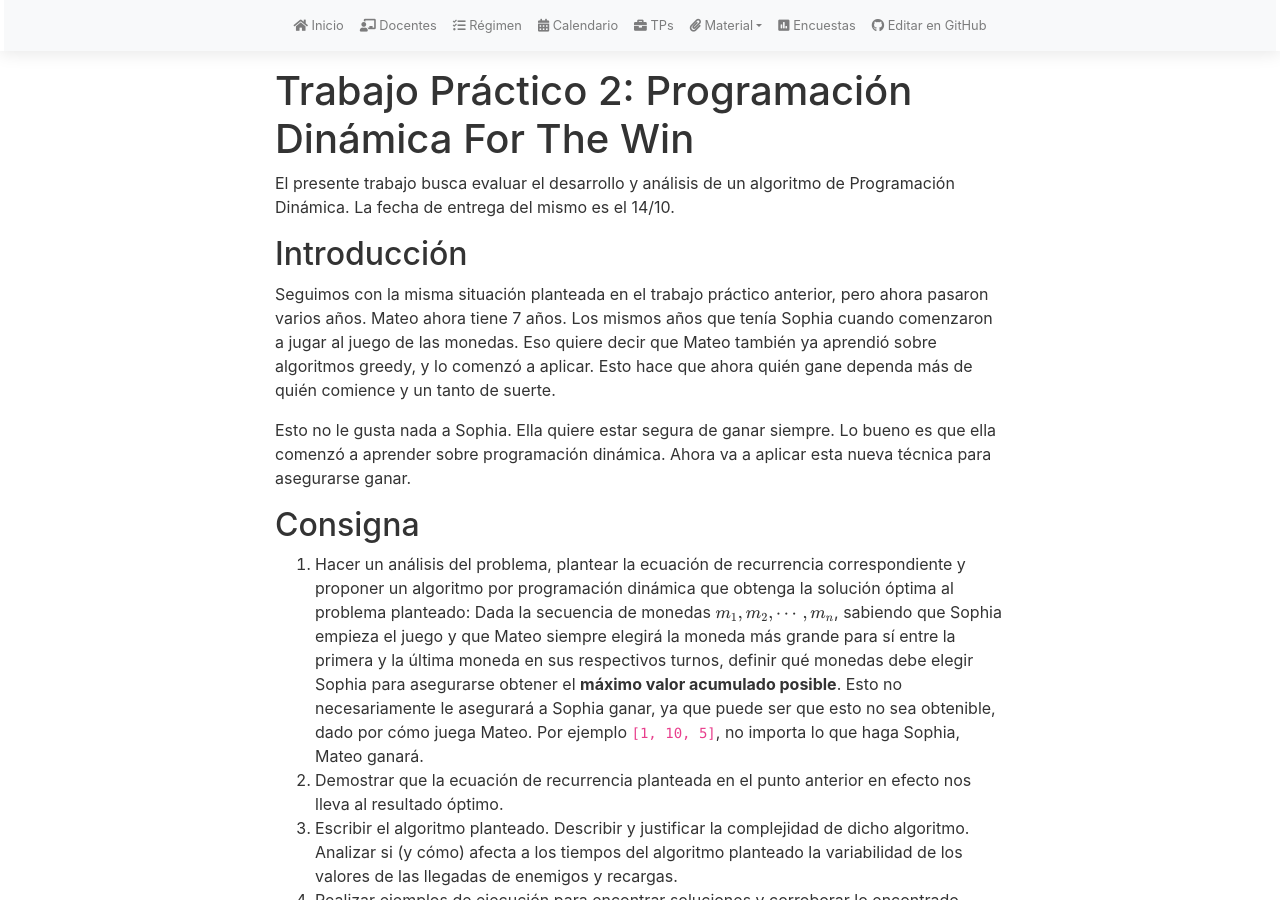
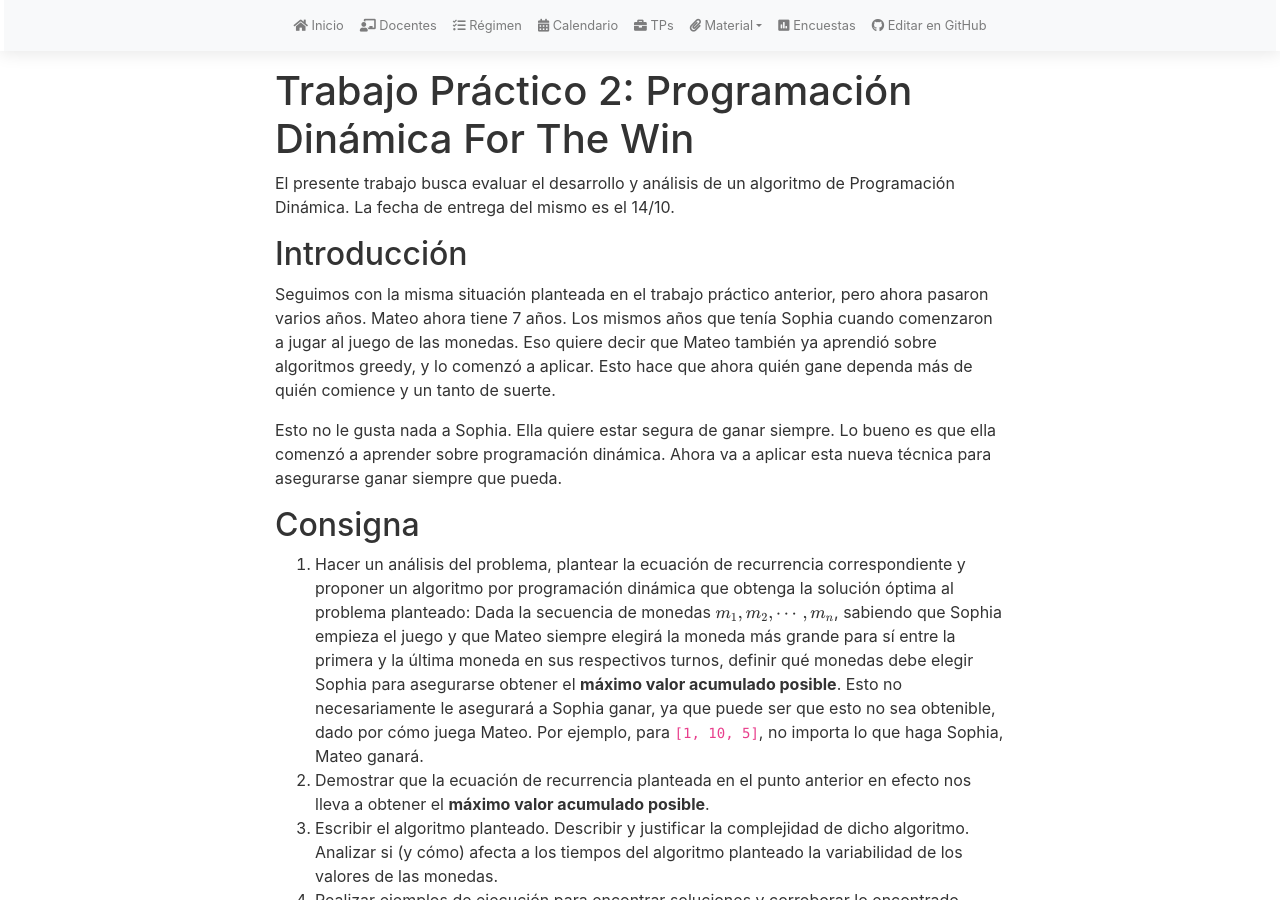
Before and after one commit to algoritmos-rw/tda_bg, a Jekyll site: the page built from tps/2024_2/tp2.md, in a window 1280 px wide and 900 px high. Built offline with Jekyll 4.4.1, drawn with Linux system fonts in a browser that asks for light colours; nearby versions of some CDN libraries; our own code applies the rules of GitHub Pages for plain Markdown files.

Commit message:
Apply suggestions from code review
Co-authored-by: egenender <egenender@gmail.com>

```diff
--- a/tps/2024_2/tp2.md
+++ b/tps/2024_2/tp2.md
@@ -16,7 +16,7 @@ La fecha de entrega del mismo es el {{fecha}}.
 Seguimos con la misma situación planteada en el trabajo práctico anterior, pero ahora pasaron varios años.
 Mateo ahora tiene 7 años. Los mismos años que tenía Sophia cuando comenzaron a jugar al juego de las monedas. Eso quiere decir que Mateo también ya aprendió sobre algoritmos greedy, y lo comenzó a aplicar. Esto hace que ahora quién gane dependa más de quién comience y un tanto de suerte.
 
-Esto no le gusta nada a Sophia. Ella quiere estar segura de ganar siempre. Lo bueno es que ella comenzó a aprender sobre programación dinámica. Ahora va a aplicar esta nueva técnica para asegurarse ganar.
+Esto no le gusta nada a Sophia. Ella quiere estar segura de ganar siempre. Lo bueno es que ella comenzó a aprender sobre programación dinámica. Ahora va a aplicar esta nueva técnica para asegurarse ganar siempre que pueda.
 
 ## Consigna
 
@@ -27,12 +27,12 @@ Esto no le gusta nada a Sophia. Ella quiere estar segura de ganar siempre. Lo bu
 	la moneda más grande para sí entre la primera y la última moneda en sus respectivos turnos,
 	definir qué monedas debe elegir Sophia para asegurarse obtener el **máximo valor acumulado posible**.
 	Esto no necesariamente le asegurará a Sophia ganar, ya que puede ser que esto no sea obtenible, dado
-	por cómo juega Mateo. Por ejemplo `[1, 10, 5]`, no importa lo que haga Sophia, Mateo ganará.
-2. 	Demostrar que la ecuación de recurrencia planteada en el punto anterior en efecto nos lleva al
-	resultado óptimo.
+	por cómo juega Mateo. Por ejemplo, para `[1, 10, 5]`, no importa lo que haga Sophia, Mateo ganará.
+2. 	Demostrar que la ecuación de recurrencia planteada en el punto anterior en efecto nos lleva a
+	obtener el **máximo valor acumulado posible**.
 3.	Escribir el algoritmo planteado. Describir y justificar la complejidad de dicho algoritmo. Analizar
 	si (y cómo) afecta a los tiempos del algoritmo planteado la variabilidad de los valores
-	de las llegadas de enemigos y recargas.
+	de las monedas.
 4. 	Realizar ejemplos de ejecución para encontrar soluciones y corroborar lo encontrado. Adicionalmente,
 	el curso proveerá con algunos casos particulares que deben cumplirse su optimalidad también.
 5. 	Hacer mediciones de tiempos para corroborar la complejidad teórica indicada.
```
